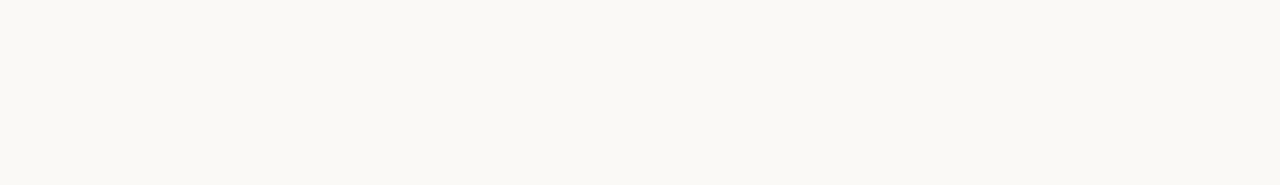
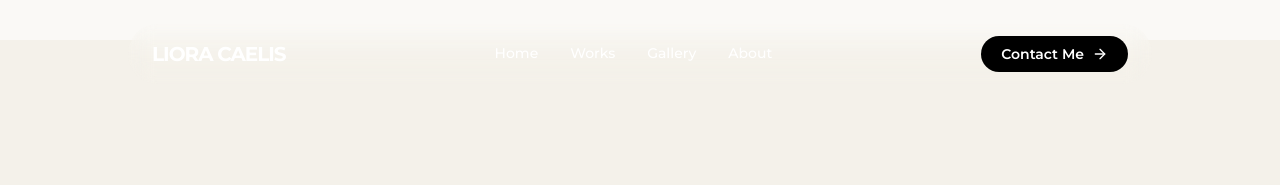
Before and after one commit to naoe22021niaz-tech/examplebarber, a plain HTML site: page index.html in a window 1280 px wide. Shown: the top 185 px of the page. Drawn offline with nearby package versions, Linux system fonts and the light colour scheme; the site is published under a folder, as on GitHub Pages, so addresses that start at the root find nothing; a web font is replaced by a local one.

Commit message:
Fix script path in index.html
Updated script source path for index-CDtA2Kt3.js.

```diff
--- a/index.html
+++ b/index.html
@@ -37,7 +37,7 @@
         }
     </style>
 
-<link rel="stylesheet" href="/index.css">
+
 <script type="importmap">
 {
   "imports": {
@@ -48,7 +48,7 @@
   }
 }
 </script>
-  <script type="module" crossorigin src="/assets/index-CDtA2Kt3.js"></script>
+  <script type="module" crossorigin src="./assets/index-CDtA2Kt3.js"></script>
 </head>
 <body>
     <div id="root"></div>
```
